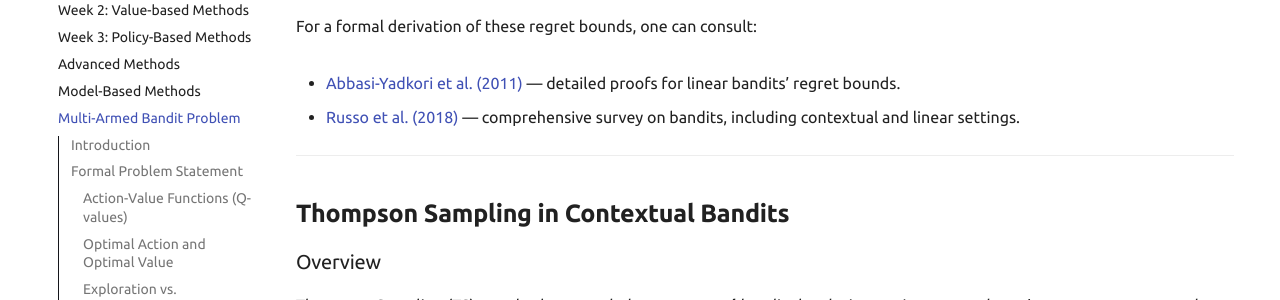
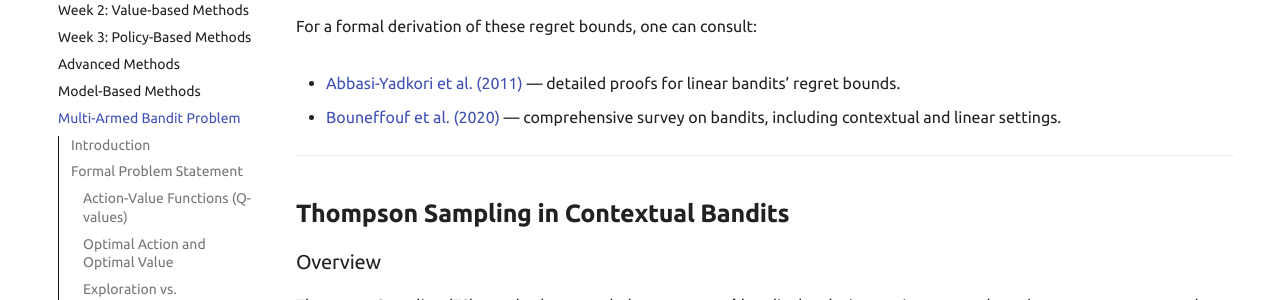
Before and after one commit to DeepRLCourse/DeepRLCourse.github.io, an MkDocs documentation site: the page built from docs/course_notes/bandits.md, in a window 1280 px wide and 900 px high, scrolled down 29494 px. Shown: the part 152-452 px from the top of the window. Built offline with MkDocs 1.6.1 and Material for MkDocs 9.7.7, drawn with Linux system fonts in a browser that asks for light colours; some web fonts are replaced.

Commit message:
Update bandits.md

```diff
--- a/docs/course_notes/bandits.md
+++ b/docs/course_notes/bandits.md
@@ -972,7 +972,7 @@
 
 For more details and practical insights, see:
 - [Li et al. (2010)](https://dl.acm.org/doi/10.1145/1772690.1772758) for the original application to personalized news recommendation.
-- [Chapelle & Li (2011)](https://dl.acm.org/doi/10.1145/1963405.1963458) for empirical comparisons of bandit algorithms (including LinUCB).
+- [Chapelle & Li (2011)](https://proceedings.neurips.cc/paper_files/paper/2011/file/e53a0a2978c28872a4505bdb51db06dc-Paper.pdf) for empirical comparisons of bandit algorithms (including LinUCB).
 - [Auer (2002)](https://dl.acm.org/doi/10.1023/A:1013689704352) for the foundational UCB concept.
 
 ### Regret Analysis of LinUCB
@@ -985,7 +985,7 @@
 For a formal derivation of these regret bounds, one can consult:
 
 - [Abbasi-Yadkori et al. (2011)](https://arxiv.org/abs/1102.2670) — detailed proofs for linear bandits’ regret bounds.
-- [Russo et al. (2018)](https://arxiv.org/abs/1805.02099) — comprehensive survey on bandits, including contextual and linear settings.
+- [Bouneffouf et al. (2020)](https://www.researchgate.net/publication/346700490_Survey_on_Applications_of_Multi-Armed_and_Contextual_Bandits) — comprehensive survey on bandits, including contextual and linear settings.
 
 
 
```
